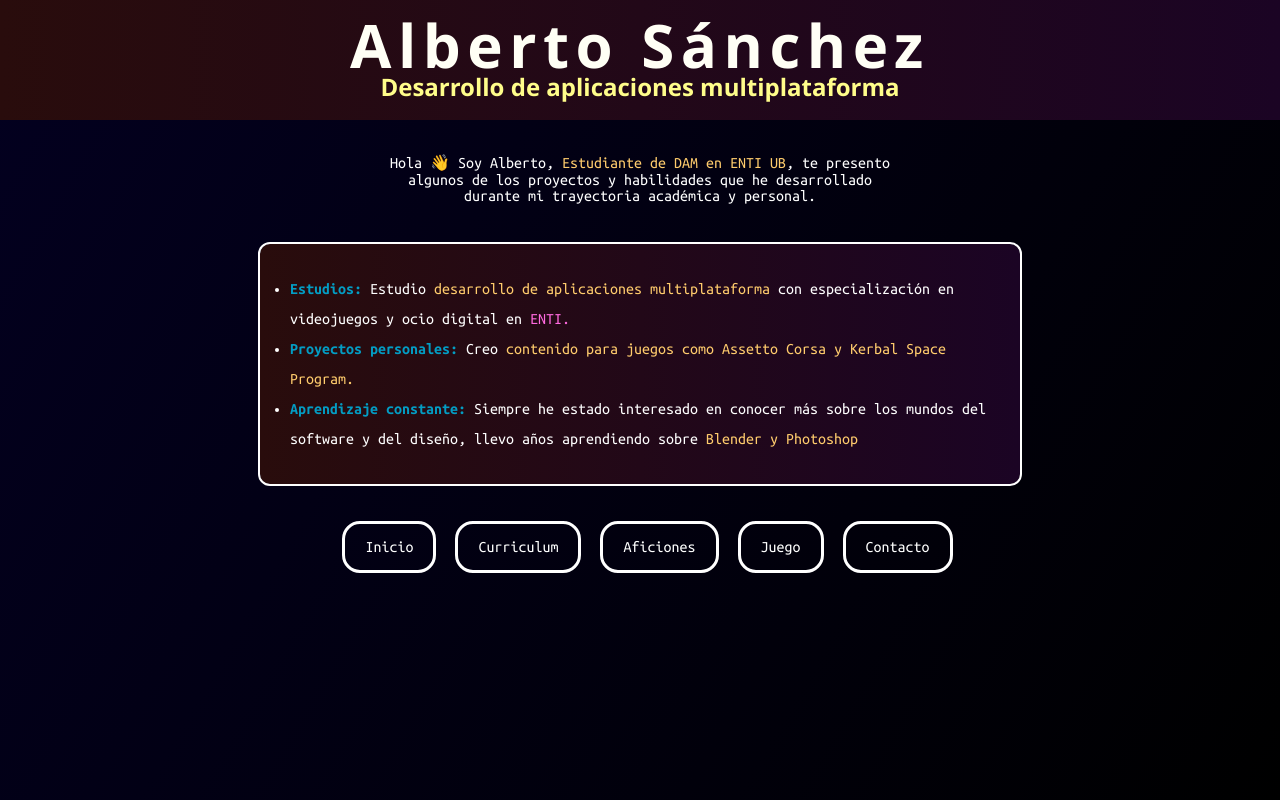
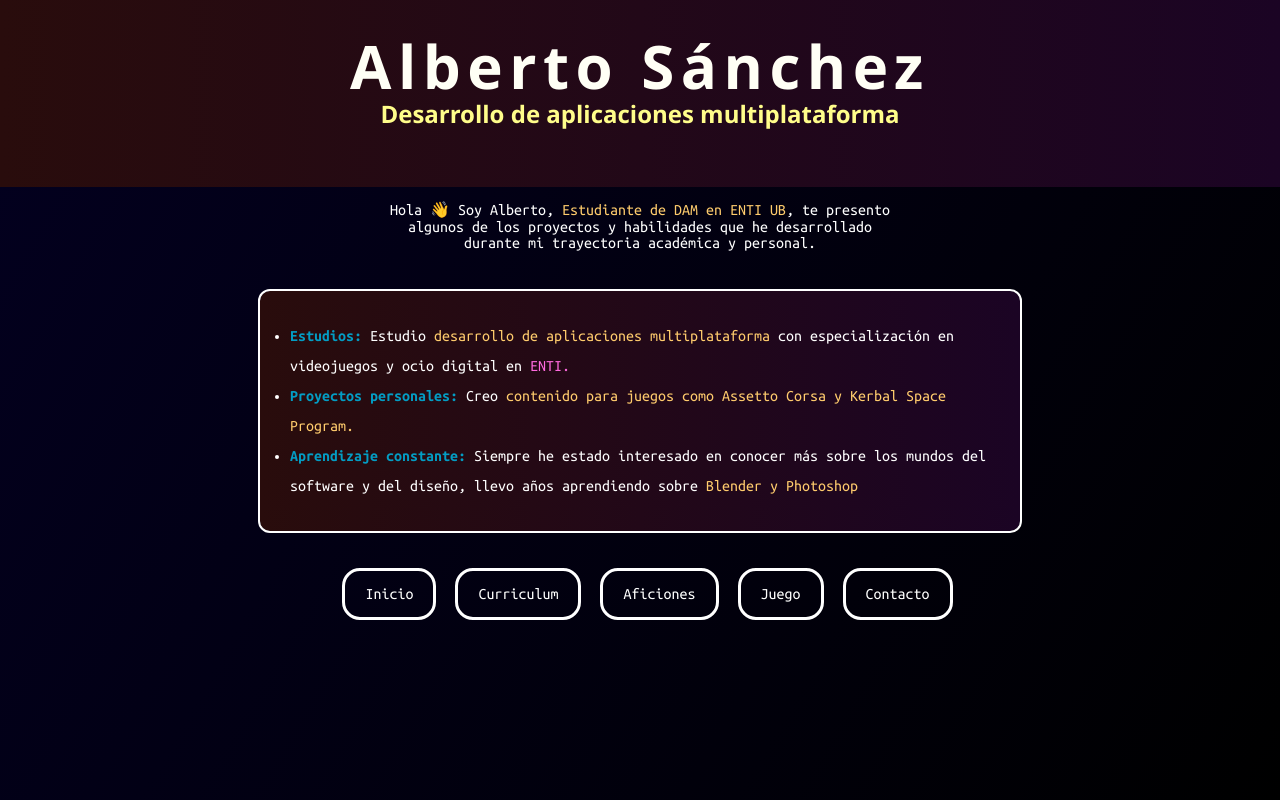
Before and after one commit to Alberto6126/m04uf1_XML, a plain HTML site: page Web/portada.html in a window 1280 px wide. Drawn offline with Linux system fonts and the light colour scheme.

Commit message:
arreglao

```diff
--- a/Web/portada.html
+++ b/Web/portada.html
@@ -28,16 +28,16 @@
                 font-family:  'Segoe UI', Tahoma, Geneva, Verdana, sans-serif;
                 letter-spacing: 6.5px;
                 font-size: 60px;
-                margin-top: 0px;
-                line-height: 10px;
+                margin-top: -5px;
                 background: rgb(22, 0, 22);
                 background-image: linear-gradient(90deg, #290c0c, #1b0424);
                 padding: 70px;
-                padding-top: 40px;
+                padding-top: 30px;
+                padding-bottom: 80px;
 
             }
             h2{
-                margin-top: -90px;
+                margin-top: -130px;
                 text-align: center;
                 color: hwb(59 54% 0%);
                 font-family:  'Segoe UI', Tahoma, Geneva, Verdana, sans-serif;
@@ -49,7 +49,7 @@
                 color: #ffffff;
                 position:relative;
 	            margin:0 auto;
-                margin-top: 80px;
+                margin-top: 100px;
                 margin-bottom: 40px;
 	            width:524px;
 	            }
```
